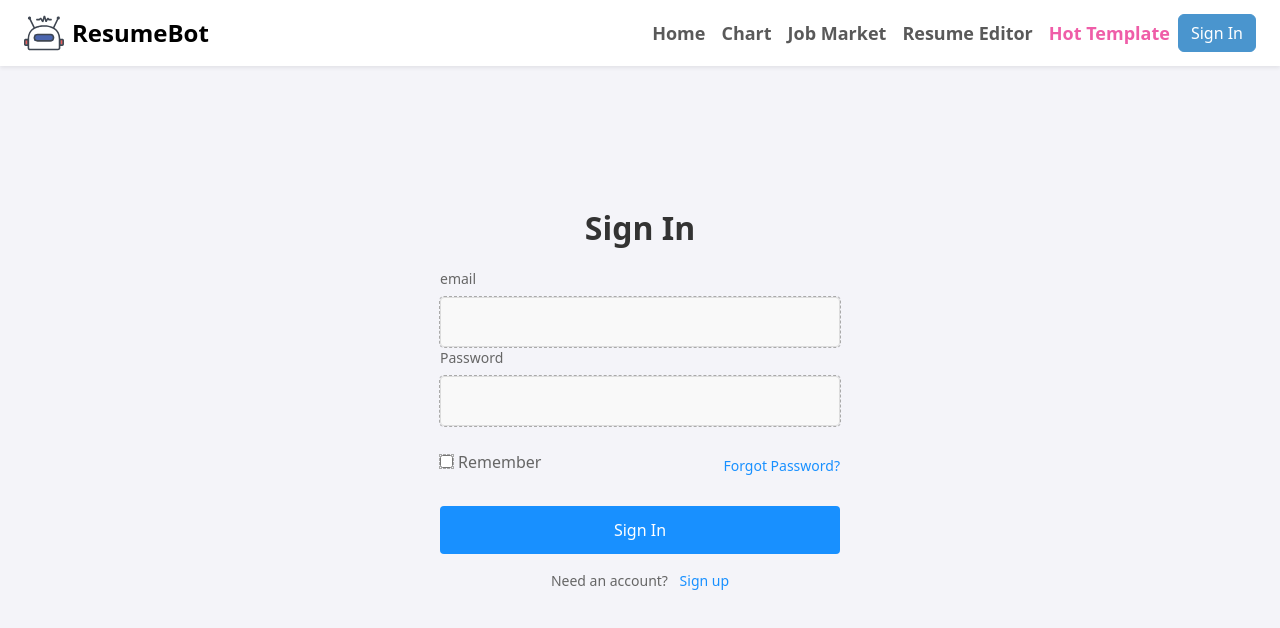
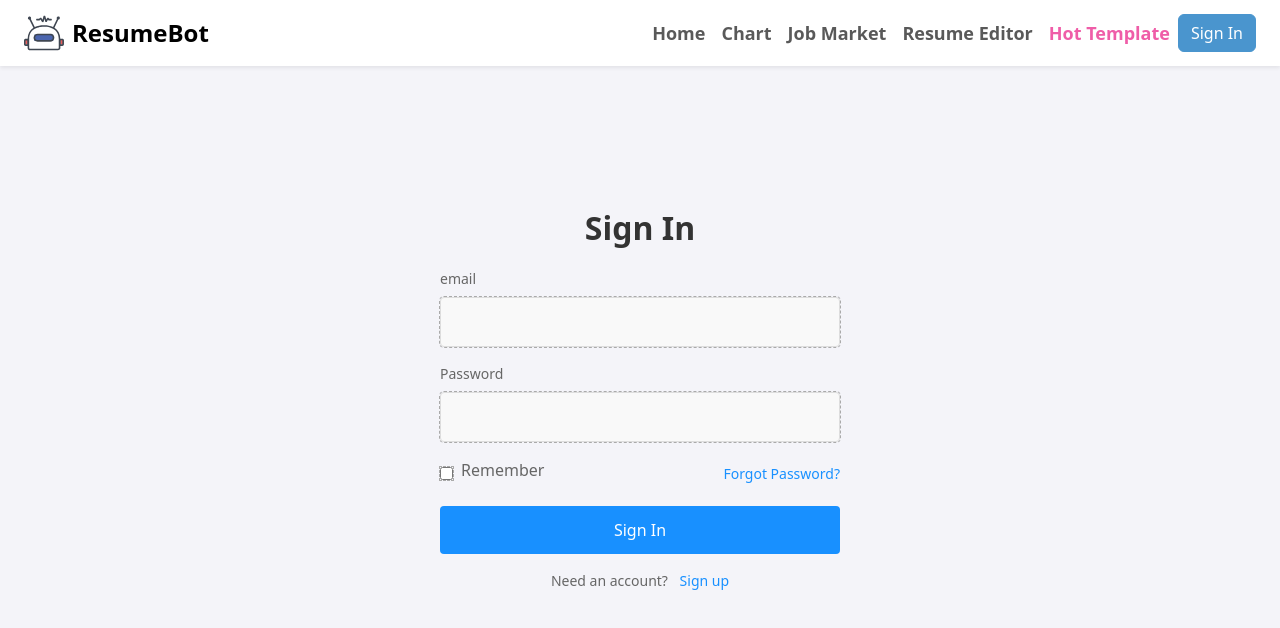
Before and after one commit to RichardThunder/Resume-Modifier, a Vue app: page /login in a window 1280 px wide. Shown: the top 628 px of the page. Built offline with nearby package versions, Linux system fonts and the light colour scheme.

Commit message:
修改样式

```diff
--- a/src/components/LoginForm.vue
+++ b/src/components/LoginForm.vue
@@ -2,8 +2,8 @@
  * @Author: Richard yuetingpei888@gmail.com
  * @Date: 2025-01-31 19:27:12
  * @LastEditors: Richard yuetingpei888@gmail.com
- * @LastEditTime: 2025-01-31 21:01:24
- * @FilePath: /Resume-Modifier/src/components/login.vue
+ * @LastEditTime: 2025-02-28 09:04:37
+ * @FilePath: /Resume-Modifier/src/components/LoginForm.vue
  * @Description:
  *
 -->
@@ -132,15 +132,22 @@ defineExpose(
     }
 )
 </script>
-
 <style scoped>
 .login-form {
+  max-width: 90%;
+  /* Take up 90% of the screen width */
   width: 400px;
+  /* Or whatever you want the max width to be */
+  margin: 0 auto;
+  /* Center the form */
 }
 
 .form-group {
-  width: 400px;
+  max-width: 100%;
+  /* Full width within the form */
   margin: auto;
+  margin-bottom: 1rem;
+  /* Add some spacing between form groups */
 }
 
 label {
@@ -152,10 +159,13 @@ label {
 input[type="text"],
 input[type="password"] {
   width: 100%;
+  /* Input fields should take the full width of their container */
   padding: 0.75rem;
   border: 1px solid #ddd;
   border-radius: 4px;
   font-size: 1rem;
+  box-sizing: border-box;
+  /* Important: Include padding and border in the width */
 }
 
 input.error {
@@ -168,26 +178,32 @@ input.error {
   margin-top: 0.25rem;
 }
 
+.form-options {
+  display: flex;
+  flex-direction: column;
+  align-items: center;
+}
+
 .remember-me {
   display: flex;
   align-items: center;
-  width:400px;
-  gap:5px;
-  margin: 1.5rem auto 1.5rem auto;
+  justify-content: space-between;
+  /* Push Forgot Password to the right */
+  width: 100%;
+  margin-bottom: 1rem;
 }
 
 .remember-me input[type="checkbox"] {
-  width: 13px;
-  margin-bottom: 0.5rem;
+  width: auto;
+  margin-right: 0.5rem;
 }
 
-.remember-radio{
+.remember-radio {
   border: none;
+}
 
-}
 button {
-  width: 400px;
-  margin: 0 auto 0 auto;
+  width: 100%;
   padding: 0.75rem;
   background-color: #1890ff;
   color: white;
@@ -206,6 +222,7 @@ button:disabled {
   background-color: #bfbfbf;
   cursor: not-allowed;
 }
+
 .forgot-password {
   color: #1890ff;
   text-decoration: none;
@@ -215,6 +232,7 @@ button:disabled {
 .forgot-password:hover {
   color: #40a9ff;
 }
+
 .register-link {
   margin-top: 1rem;
   text-align: center;
@@ -231,4 +249,16 @@ button:disabled {
 .register-link a:hover {
   color: #40a9ff;
 }
+
+/* Media query for smaller screens (e.g., mobile) */
+@media (max-width: 768px) {
+  .login-form {
+    max-width: 95%;
+    /* Even wider on smaller screens */
+  }
+
+  .register-link {
+    text-align: center;
+  }
+}
 </style>
--- a/src/components/RegisterForm.vue
+++ b/src/components/RegisterForm.vue
@@ -125,11 +125,20 @@ defineExpose(
 
 <style scoped>
 .register-form {
-  width: 400px;
+  max-width: 90%;
+    /* Take up 90% of the screen width */
+    width: 400px;
+    /* Or whatever you want the max width to be */
+    margin: 0 auto;
+    /* Center the form */
 }
 
 .form-group {
-  margin-bottom: 1rem;
+  max-width: 100%;
+    /* Full width within the form */
+    margin: auto;
+    margin-bottom: 1rem;
+    /* Add some spacing between form groups */
 }
 
 label {
@@ -193,4 +202,16 @@ button:disabled {
 .login-link a:hover {
   color: #40a9ff;
 }
+
+/* Media query for smaller screens (e.g., mobile) */
+@media (max-width: 768px) {
+  .register-form {
+    max-width: 95%;
+    /* Even wider on smaller screens */
+  }
+
+  .login-link {
+    text-align: center;
+  }
+}
 </style>
--- a/src/components/ResumePreview.vue
+++ b/src/components/ResumePreview.vue
@@ -49,12 +49,12 @@
           <li v-for="(edu, index) in model.education" :key="index" class="list-block">
             <div class="flex-col width25">
               <template v-if="!editingEduFields[index]?.institutionName">
-                <div class="title" @dblclick="enableEduEdit(index, 'institutionName')">
+                <div class="subTitle" @dblclick="enableEduEdit(index, 'institutionName')">
                   {{ edu.institutionName }}
                 </div>
               </template>
               <template v-else>
-                <input type="text" class="title" v-model="edu.institutionName" v-focus
+                <input type="text" class="subTitle" v-model="edu.institutionName" v-focus
                   @blur="disableEduEdit(index, 'institutionName')" />
               </template>
 
@@ -97,7 +97,7 @@
 
             <div class="width75 flex-col">
               <template v-if="!editingEduFields[index]?.degree">
-                <span class="title" @dblclick="enableEduEdit(index, 'degree')">
+                <span class="title " @dblclick="enableEduEdit(index, 'degree')">
                   {{ edu.degree }}
                 </span>
 
@@ -141,12 +141,12 @@
             <div class="flex-col width25">
               <!-- companyName -->
               <template v-if="!editingWorkFields[index]?.companyName">
-                <div class="title" @dblclick="enableWorkEdit(index, 'companyName')">
+                <div class="subTitle" @dblclick="enableWorkEdit(index, 'companyName')">
                   {{ job.companyName }}
                 </div>
               </template>
               <template v-else>
-                <input type="text" class="title" v-model="job.companyName" v-focus
+                <input type="text" class="subTitle" v-model="job.companyName" v-focus
                   @blur="disableWorkEdit(index, 'companyName')" />
               </template>
 
@@ -249,12 +249,12 @@
             <div class="flex-col width25">
               <!-- title -->
               <template v-if="!editingProjectFields[index]?.title">
-                <div class="title" @dblclick="enableProjectEdit(index, 'title')">
+                <div class="subTitle" @dblclick="enableProjectEdit(index, 'title')">
                   {{ project.title }}
                 </div>
               </template>
               <template v-else>
-                <input type="text" class="title" v-model="project.title" v-focus
+                <input type="text" class="subTitle" v-model="project.title" v-focus
                   @blur="disableProjectEdit(index, 'title')" />
               </template>
 
@@ -609,12 +609,12 @@
             <div class="flex-col width25">
               <!-- company -->
               <template v-if="!editingReferencesFields[index]?.company">
-                <div class="title" @dblclick="enableReferencesEdit(index, 'company')">
+                <div class="subTitle" @dblclick="enableReferencesEdit(index, 'company')">
                   {{ reference.company }}
                 </div>
               </template>
               <template v-else>
-                <input type="text" class="title" v-model="reference.company" v-focus
+                <input type="text" class="subTitle" v-model="reference.company" v-focus
                   @blur="disableReferencesEdit(index, 'company')" />
               </template>
 
@@ -692,7 +692,6 @@ const autoResize = (textareaRef) => {
     textarea.style.height = `${textarea.scrollHeight}px`;  // 设置为内容的高度
   }
 };
-
 function formattedDescription(description) {
 
   if (typeof description !== 'string') {
@@ -703,21 +702,20 @@ function formattedDescription(description) {
     }
   }
 
-  // 1. 按句号和换行符拆分文本
-  let lines = description.split(/[\n.]+/).map(line => line.trim()).filter(line => line !== '');
+  // 1. 按换行符和 "•"拆分文本
+  let lines = description.split(/\r?\n/); //  Handle both \r\n (Windows) and \n (Linux/macOS) line endings
 
   // 2. 去除每行开头的 "•" 符号
   lines = lines.map(line => {
     if (line.startsWith('•')) {
       return line.substring(1).trim(); // 去除 "•" 及其后的空格
     }
-    return line;
+    return line.trim(); //Also trim the line if it doesn't start with '•'
   });
 
   // 3. 将每行包装成 <li> 标签并返回
-  return lines.map(line => `<li style="line-height: 1.2; margin-bottom: 5px;">${line}</li>`).join('');
+  return lines.filter(line => line).map(line => `<li style="line-height: 1.2; margin-bottom: 5px;">${line}</li>`).join('');
 }
-
 
 // 控制编辑状态
 const isEditingName = ref(false);
@@ -1040,5 +1038,10 @@ input, textarea {
   font-size: 20px;
   font-weight: bolder;
 }
+.subTitle{
+  font-size: 16px;
+  font-weight: bold;
+}
+
 
 </style>
--- a/src/components/form/Skills.vue
+++ b/src/components/form/Skills.vue
@@ -112,7 +112,7 @@ onMounted(() => {
 }
 
 .skill-badge {
-  background-color: #0072cd;
+  background-color: #0071cd9d;
   color: white;
   position: relative;
   display: inline-flex;
```
